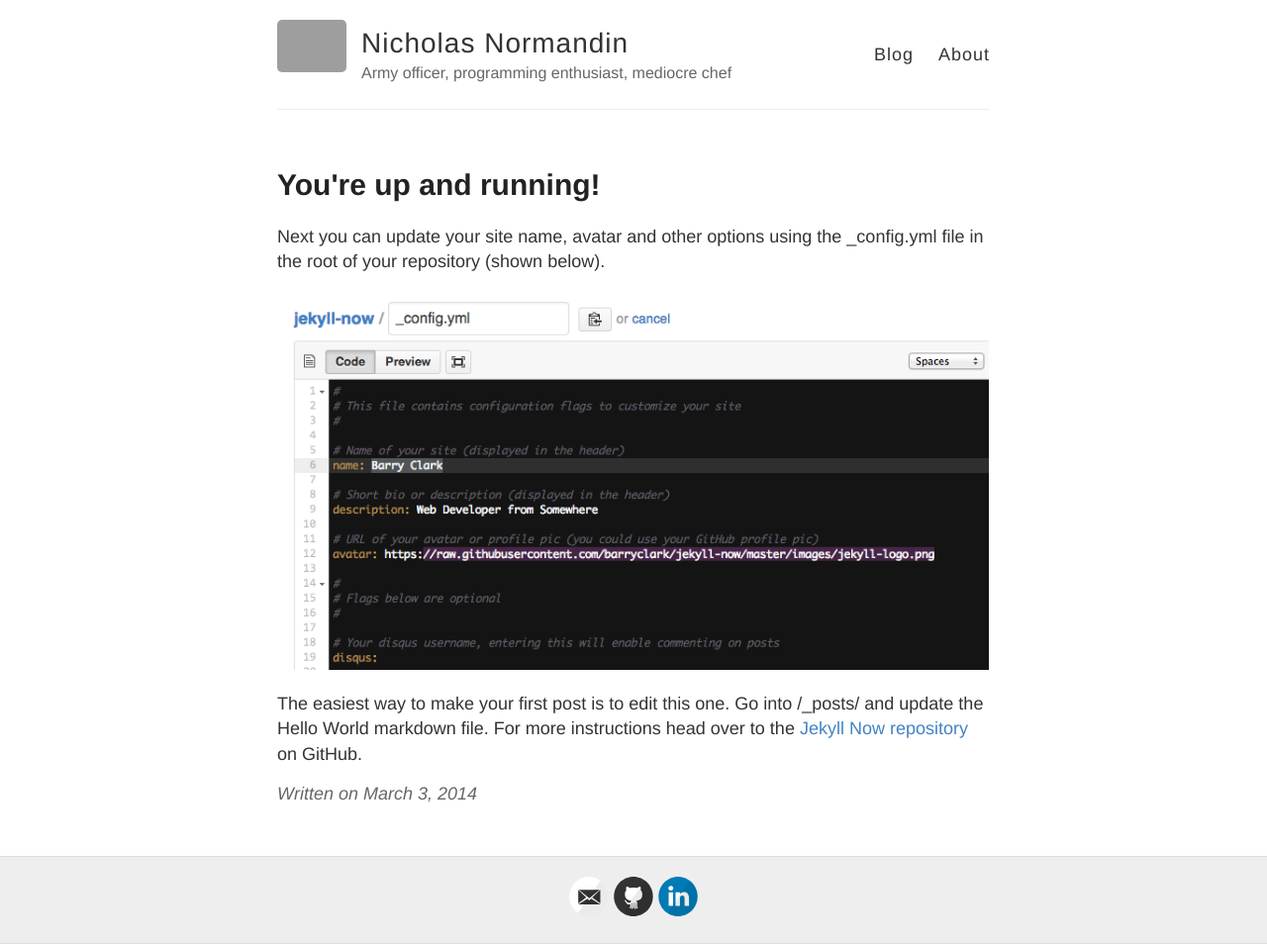
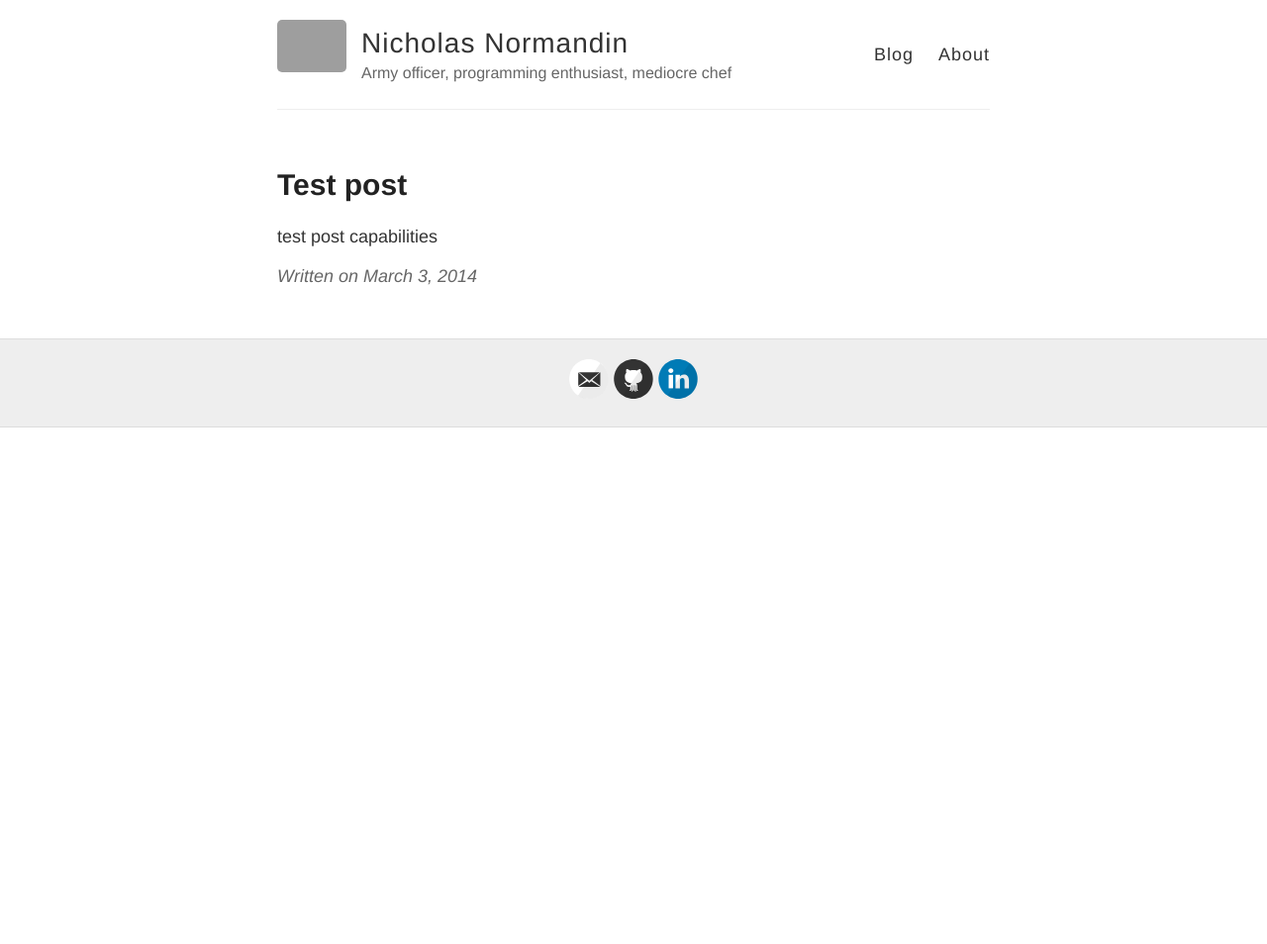
Before and after one commit to nnormandin/nnormandin.github.io, a Jekyll site: the page built from _posts/2014-3-3-Hello-World.md, in a window 1280 px wide. Shown: the whole page at 99% size. Built offline with Jekyll 4.4.1, drawn with Linux system fonts in a browser that asks for light colours; after the commit the page ends 900 px from its top, so only the background shows below that; grey boxes are pictures that could not be loaded.

Commit message:
Test post

```diff
--- a/_posts/2014-3-3-Hello-World.md
+++ b/_posts/2014-3-3-Hello-World.md
@@ -1,10 +1,6 @@
 ---
 layout: post
-title: You're up and running!
+title: Test post
 ---
 
-Next you can update your site name, avatar and other options using the _config.yml file in the root of your repository (shown below).
-
-![_config.yml]({{ site.baseurl }}/images/config.png)
-
-The easiest way to make your first post is to edit this one. Go into /_posts/ and update the Hello World markdown file. For more instructions head over to the [Jekyll Now repository](https://github.com/barryclark/jekyll-now) on GitHub.
+test post capabilities
```
